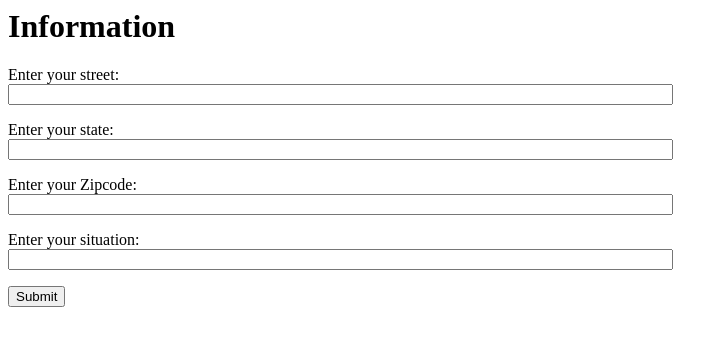
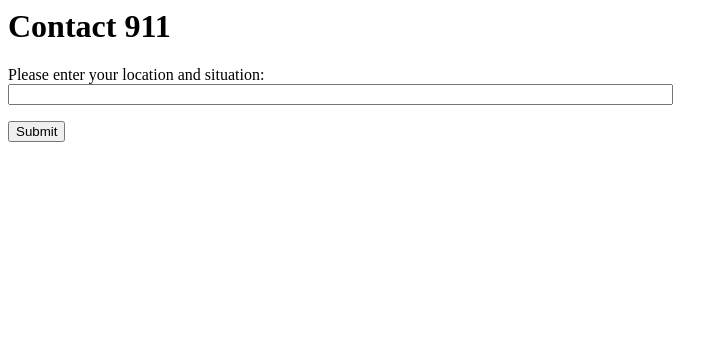
Before and after one commit to jarjun/EmergencyTextToVoiceCall, a Flask app: template app/templates/request.html in a window 1280 px wide. Shown: the top 346 px of the page, without its empty margins (0-728 px from the left). Run offline with Flask 2, Linux system fonts and the light colour scheme; the template is opened without the code that fills it: values that come from a table or form of the project are taken from there, others are empty; form fields are guessed from the names that the template uses; parts of the project's set-up code (start-up, migrations or seed data) failed here and were passed over.

Commit message:
Changed input forms

```diff
--- a/app/forms.py
+++ b/app/forms.py
@@ -3,7 +3,4 @@ from wtforms import StringField, BooleanField
 from wtforms.validators import DataRequired
 
 class RequestForm(Form):
-	street = StringField('street', description = "Street", validators=[DataRequired()])
-	state = StringField('state', description = "State", validators=[DataRequired()])
-	zipCode = StringField('zipCode', description = "Zip Code", validators=[DataRequired()])
-	desc = StringField('desc', description = "Situacion", validators=[DataRequired()])
+	inputText = TextAreaField('inputText', validators=[DataRequired()])
--- a/app/templates/request.html
+++ b/app/templates/request.html
@@ -4,27 +4,12 @@
 {% extends "base.html" %}
 
 {% block content %}
-  <h1><b>Information</b></h1>
+  <h1><b>Contact 911</b></h1>
   <form placeholder="Address" action="" method="post" name="address">
       {{ form.hidden_tag() }}
       <p>
-          Enter your street:<br>
-          {{ form.street(size=80) }}<br>
-      </p>
-
-      <p>
-          Enter your state:<br>
-          {{ form.state(size=80) }}<br>
-      </p>
-
-      <p>
-          Enter your Zipcode:<br>
-          {{ form.zipCode(size=80) }}<br>
-      </p>
-
-      <p>
-          Enter your situation:<br>
-          {{ form.desc(size=80) }}<br>
+          Please enter your location and situation:<br>
+          {{ form.textInput(size=80) }}<br>
       </p>
 
       <p><input type="submit" value="Submit"></p>
```
